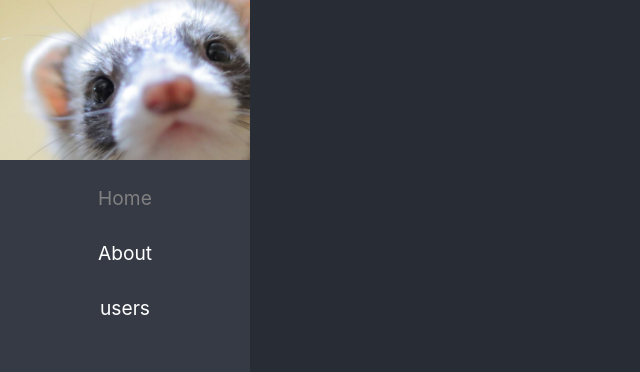
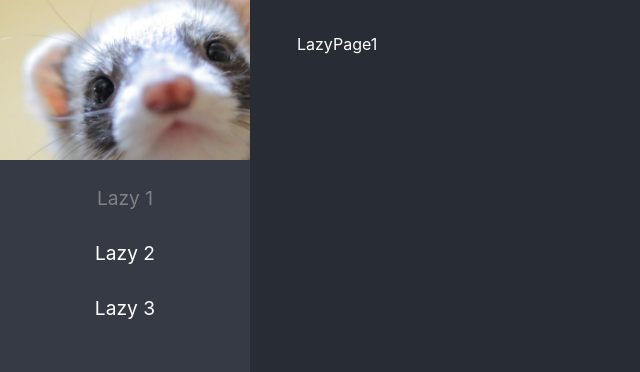
Before and after one commit to arieldelg/practice, a React (Vite) app: page /lazy1 in a window 1280 px wide. Before the commit this address led to /. Shown: the top 372 px of the page, without its empty margins (0-640 px from the left). Built offline with nearby package versions, Linux system fonts and the light colour scheme.

Commit message:
creation of lazy pages and implementation

```diff
--- /dev/null
+++ b/src/01-lazyload/pages/LazyPage1.tsx
@@ -0,0 +1,5 @@
+const LazyPage1 = () => {
+  return <div>LazyPage1</div>;
+};
+
+export { LazyPage1 };
--- /dev/null
+++ b/src/01-lazyload/pages/LazyPage2.tsx
@@ -0,0 +1,5 @@
+const LazyPage2 = () => {
+  return <div>LazyPage2</div>;
+};
+
+export { LazyPage2 };
--- /dev/null
+++ b/src/01-lazyload/pages/LazyPage3.tsx
@@ -0,0 +1,5 @@
+const LazyPage3 = () => {
+  return <div>LazyPage3</div>;
+};
+
+export { LazyPage3 };
--- /dev/null
+++ b/src/01-lazyload/pages/index.ts
@@ -0,0 +1,3 @@
+export { LazyPage1 } from "./LazyPage1";
+export { LazyPage2 } from "./LazyPage2";
+export { LazyPage3 } from "./LazyPage3";
--- a/src/App.tsx
+++ /dev/null
@@ -1,5 +0,0 @@
-function App() {
-  return <>App.tsx</>;
-}
-
-export default App;
--- a/src/routes/Root.tsx
+++ b/src/routes/Root.tsx
@@ -11,7 +11,7 @@ const Root = () => {
         <ul className="py-4 px-2">
           <li className="w-full py-2 hover:bg-slate-500 rounded-xl hover:bg-opacity-50">
             <NavLink
-              to={"/"}
+              to={"lazy1"}
               className={({ isActive, isPending }: NavLinkRenderProps) =>
                 isActive
                   ? "nav-active"
@@ -20,12 +20,12 @@ const Root = () => {
                   : "inline-block w-full h-full"
               }
             >
-              Home
+              Lazy 1
             </NavLink>
           </li>
           <li className="w-full py-2 hover:bg-slate-500 rounded-xl hover:bg-opacity-50">
             <NavLink
-              to={"about"}
+              to={"lazy2"}
               className={({ isActive, isPending }: NavLinkRenderProps) =>
                 isActive
                   ? "nav-active "
@@ -34,12 +34,12 @@ const Root = () => {
                   : "inline-block w-full h-full"
               }
             >
-              About
+              Lazy 2
             </NavLink>
           </li>
           <li className="w-full py-2 hover:bg-slate-500 rounded-xl hover:bg-opacity-50">
             <NavLink
-              to={"users"}
+              to={"lazy3"}
               className={({ isActive, isPending }: NavLinkRenderProps) =>
                 isActive
                   ? "nav-active "
@@ -48,12 +48,14 @@ const Root = () => {
                   : "inline-block w-full h-full"
               }
             >
-              users
+              Lazy 3
             </NavLink>
           </li>
         </ul>
       </nav>
-      <Outlet />
+      <div className="p-8">
+        <Outlet />
+      </div>
     </header>
   );
 };
```
Also changed, not shown: src/main.tsx (+9 -4 lines).
